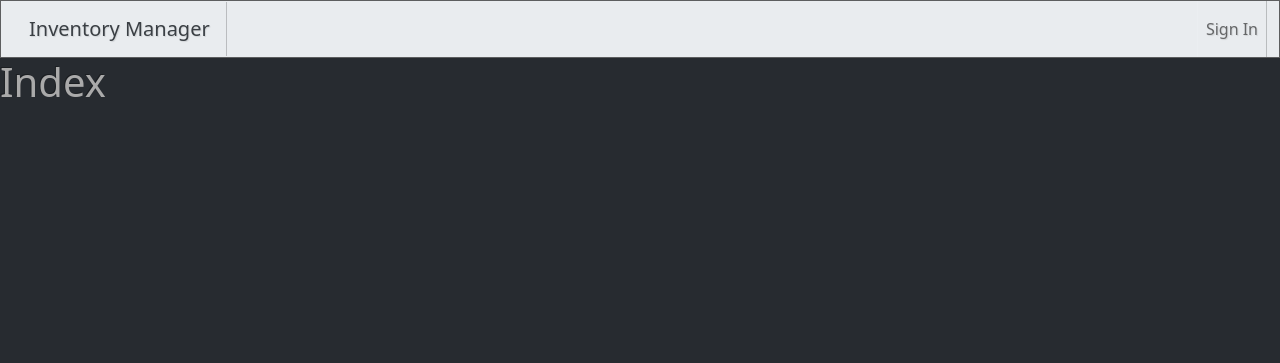
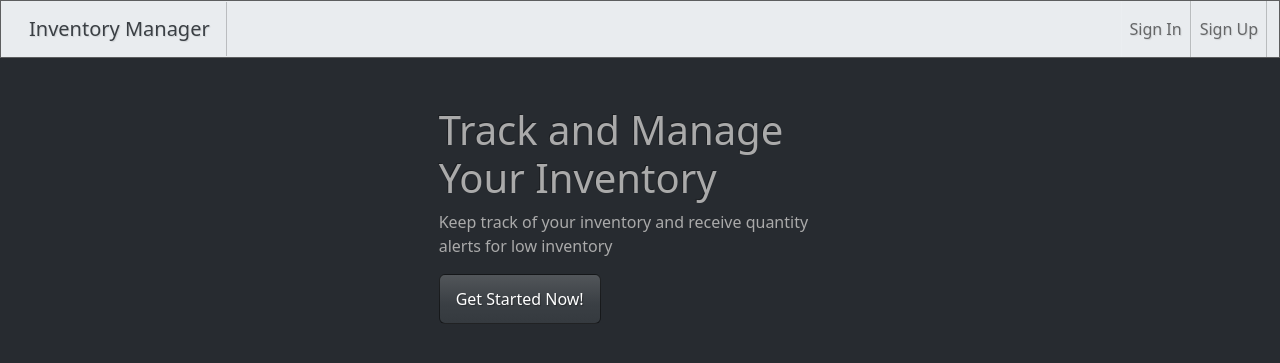
Before and after one commit to BettyBaneWarlock/inventory_management_api, a Django app: page / in a window 1280 px wide. Shown: the top 363 px of the page. Run offline with Django 5.2, Linux system fonts and the light colour scheme.

Commit message:
login logout and register pages done

```diff
--- a/inventory_management/inventory/templates/inventory/index.html
+++ b/inventory_management/inventory/templates/inventory/index.html
@@ -1,7 +1,16 @@
 {% extends 'inventory/base.html' %}
 
 {% block content %}
+<div>
+	<div class="row">
+		<div class="col-sm-11 col-md-4 mx-auto mt-5 px-3">
+			<h1 class="fw-light">Track and Manage Your Inventory</h1>
+			<p class="fw-light">Keep track of your inventory and receive quantity alerts for low inventory</p>
 
-<h1>Index</h1>
-
+			<div>
+				<a href="{% url 'dashboard' %}" class="btn btn-primary">Get Started Now!</a>
+			</div>
+		</div>
+	</div>
+</div>
 {% endblock content %}
--- a/inventory_management/inventory/templates/inventory/navigation.html
+++ b/inventory_management/inventory/templates/inventory/navigation.html
@@ -6,9 +6,27 @@
 		</button>
 		<div class="collapse navbar-collapse justify-content-end" id="navbarNav">
 			<ul class="navbar-nav">
-				<li class="nav-item">
-					<a class="nav-link" href="#">Sign In</a>
-				</li>
+				{% if user.is_authenticated %}
+					<li class="nav-item">
+						<a class="nav-link" href="#">{{ user.username }}</a>
+					</li>
+
+					<li class="nav-item">
+						<form method="post" action="{% url 'logout' %}">
+							{% csrf_token %}
+							<button class="nav-link" type="submit">Sign Out</button>
+						</form>
+					</li>
+				{% else %}
+					<li class="nav-item">
+						<a class="nav-link" href="{% url 'login' %}">Sign In</a>
+					</li>
+
+					<li class="nav-item">
+						<a class="nav-link" href="{% url 'signup' %}">Sign Up</a>
+					</li>
+				{% endif %}
+
 			</ul>
 		</div>
 	</div>
--- a/inventory_management/inventory/urls.py
+++ b/inventory_management/inventory/urls.py
@@ -1,7 +1,11 @@
 from django.contrib import admin
 from django.urls import path
-from .views import Index
+from .views import Index, SignUpView
+from django.contrib.auth import views as auth_views
 
 urlpatterns = [
 	path('', Index.as_view(), name='index'),
+	path('signup/', SignUpView.as_view(), name='signup'),
+	path('login/', auth_views.LoginView.as_view(template_name='inventory/login.html'), name='login'),
+    path('logout/', auth_views.LogoutView.as_view(template_name='inventory/logout.html'), name='logout'),
 ]
--- a/inventory_management/inventory/views.py
+++ b/inventory_management/inventory/views.py
@@ -1,5 +1,27 @@
-from django.shortcuts import render
-from django.views.generic import TemplateView
+from django.shortcuts import render, redirect
+from django.views.generic import TemplateView, View
+from django.contrib.auth import authenticate, login
+from .forms import UserRegisterForm
 
 class Index(TemplateView):
     template_name = 'inventory/index.html'
+
+class SignUpView(View):
+	def get(self, request):
+		form = UserRegisterForm()
+		return render(request, 'inventory/signup.html', {'form': form})
+
+	def post(self, request):
+		form = UserRegisterForm(request.POST)
+
+		if form.is_valid():
+			form.save()
+			user = authenticate(
+				username=form.cleaned_data['username'],
+				password=form.cleaned_data['password1']
+			)
+
+			login(request, user)
+			return redirect('index')
+
+		return render(request, 'inventory/signup.html', {'form': form})
```
Also changed, not shown: inventory_management/inventory/forms.py (added, +10 -0 lines), inventory_management/inventory/templates/inventory/login.html (added, +18 -0 lines), inventory_management/inventory/templates/inventory/logout.html (added, +14 -0 lines), inventory_management/inventory/templates/inventory/signup.html (added, +35 -0 lines), inventory_management/inventory_management/settings.py (+7 -0 lines).
